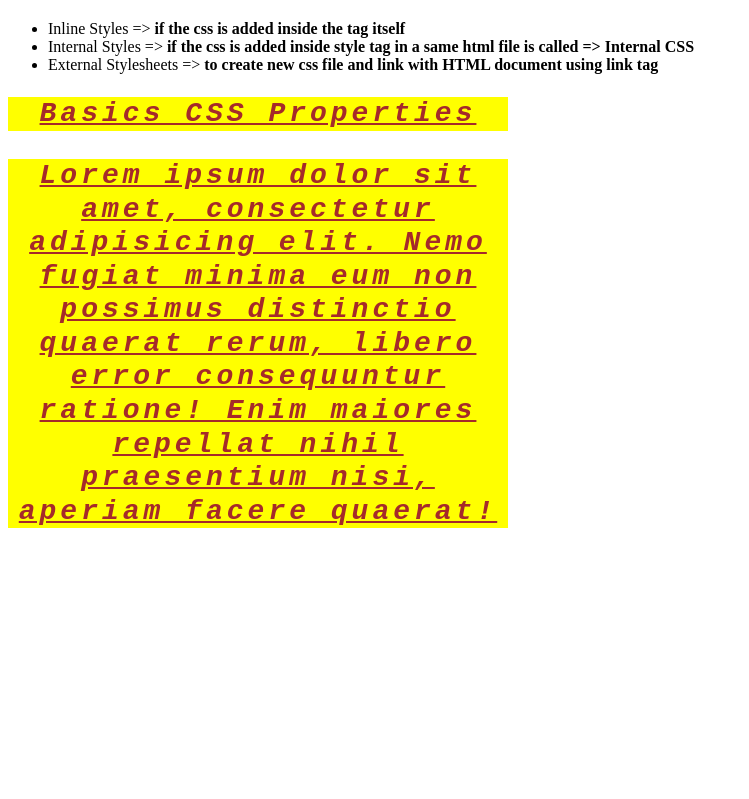
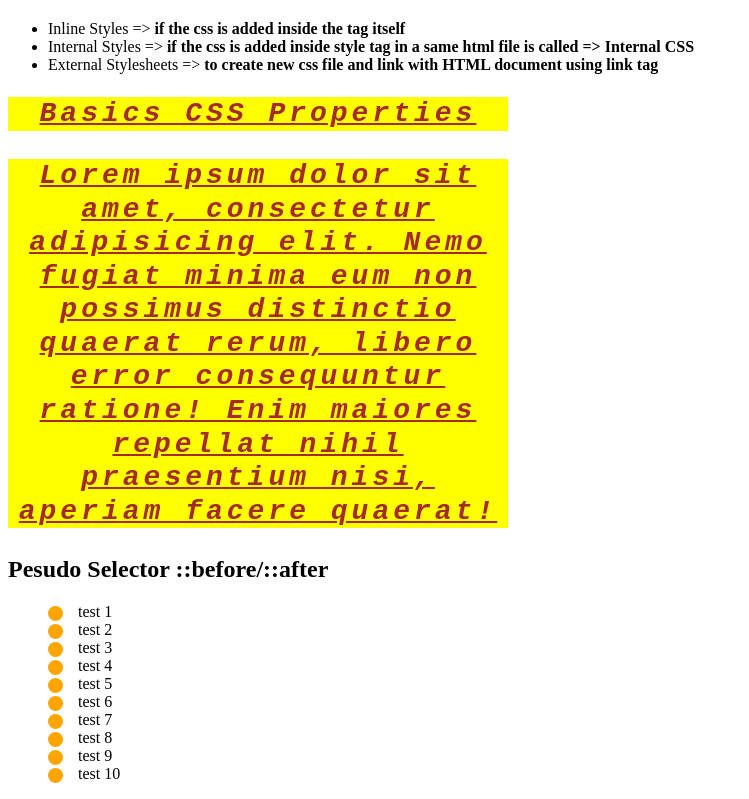
Before and after one commit to santhanakrishnanstark/fullstack-frontend-course, a plain HTML site: page CSS/1. Basics/index.html in a window 1280 px wide. Shown: the part 736-1535 px from the top of the page, without its empty margins (0-749 px from the left). Before the commit the page ends 1292 px from the top, so only its background shows below. Drawn offline with Linux system fonts and the light colour scheme.

Commit message:
js basic

```diff
--- a/CSS/1. Basics/index.html
+++ b/CSS/1. Basics/index.html
@@ -11,6 +11,19 @@
     <style>
       a:hover {
         color: red;
+      }
+      .custom-bullet {
+        list-style-type: none;
+      }
+      .custom-bullet li::before {
+        content: "";
+        width: 15px;
+        height: 15px;
+        background-color: orange;
+        border-radius: 50%;
+        display: inline-block;
+        vertical-align: middle;
+        margin-right: 15px;
       }
     </style>
   </head>
@@ -70,5 +83,20 @@
       consequuntur ratione! Enim maiores repellat nihil praesentium nisi,
       aperiam facere quaerat!
     </p>
+
+    <h2>Pesudo Selector ::before/::after</h2>
+
+    <ul class="custom-bullet">
+      <li>test 1</li>
+      <li>test 2</li>
+      <li>test 3</li>
+      <li>test 4</li>
+      <li>test 5</li>
+      <li>test 6</li>
+      <li>test 7</li>
+      <li>test 8</li>
+      <li>test 9</li>
+      <li>test 10</li>
+    </ul>
   </body>
 </html>
--- /dev/null
+++ b/Javascript/1. Basic/script.js
@@ -0,0 +1 @@
+console.log('script file loaded')
```
Also changed, not shown: Javascript/1. Basic/index.html (added, +23 -0 lines).
